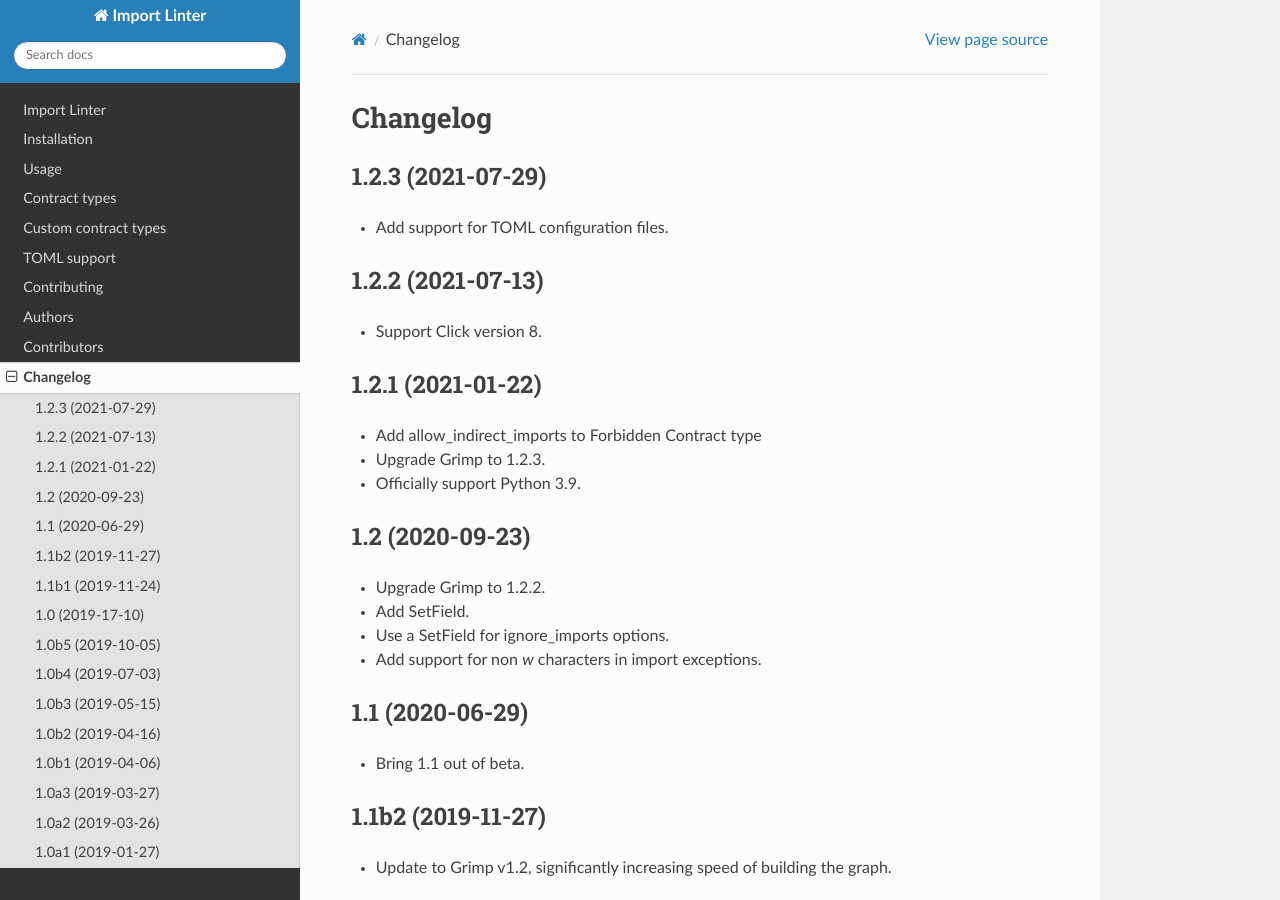
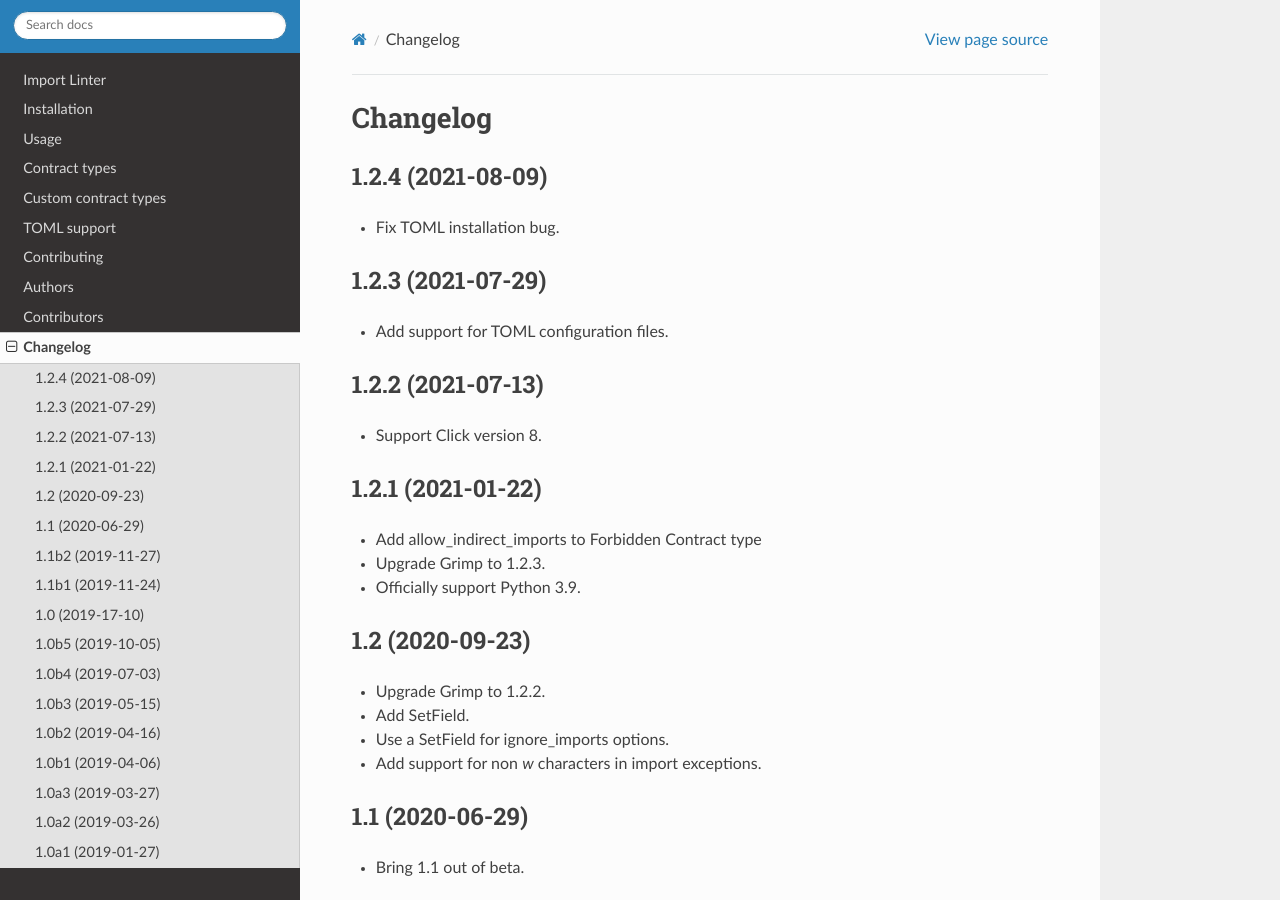
Before and after one commit to seddonym/import-linter, a Sphinx documentation site: the page built from docs/changelog.rst, in a window 1280 px wide and 900 px high. Built offline with Sphinx 7.4.7 and the Read the Docs theme 2.0.0, drawn with Linux system fonts in a browser that asks for light colours.

Commit message:
Release v1.2.4

```diff
--- a/CHANGELOG.rst
+++ b/CHANGELOG.rst
@@ -1,5 +1,10 @@
 Changelog
 =========
+
+1.2.4 (2021-08-09)
+------------------
+
+* Fix TOML installation bug.
 
 1.2.3 (2021-07-29)
 ------------------
--- a/docs/conf.py
+++ b/docs/conf.py
@@ -27,7 +27,7 @@
 # The short X.Y version
 version = ''
 # The full version, including alpha/beta/rc tags
-release = '1.2.3'
+release = '1.2.4'
 
 
 # -- General configuration ---------------------------------------------------
--- a/setup.py
+++ b/setup.py
@@ -16,7 +16,7 @@
 
 setup(
     name="import-linter",
-    version="1.2.3",
+    version="1.2.4",
     license="BSD 2-Clause License",
     description="Enforces rules for the imports within and between Python packages.",
     long_description=read("README.rst"),
--- a/src/importlinter/__init__.py
+++ b/src/importlinter/__init__.py
@@ -1,4 +1,4 @@
-__version__ = "1.2.3"
+__version__ = "1.2.4"
 
 from .application import output  # noqa
 from .domain import fields  # noqa
```
